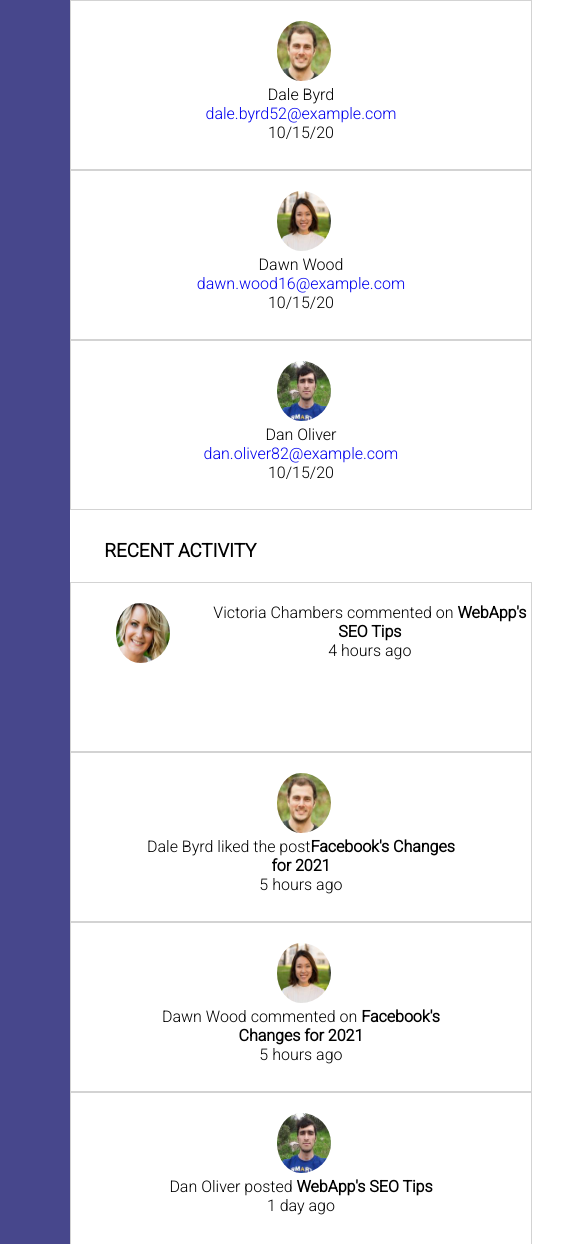
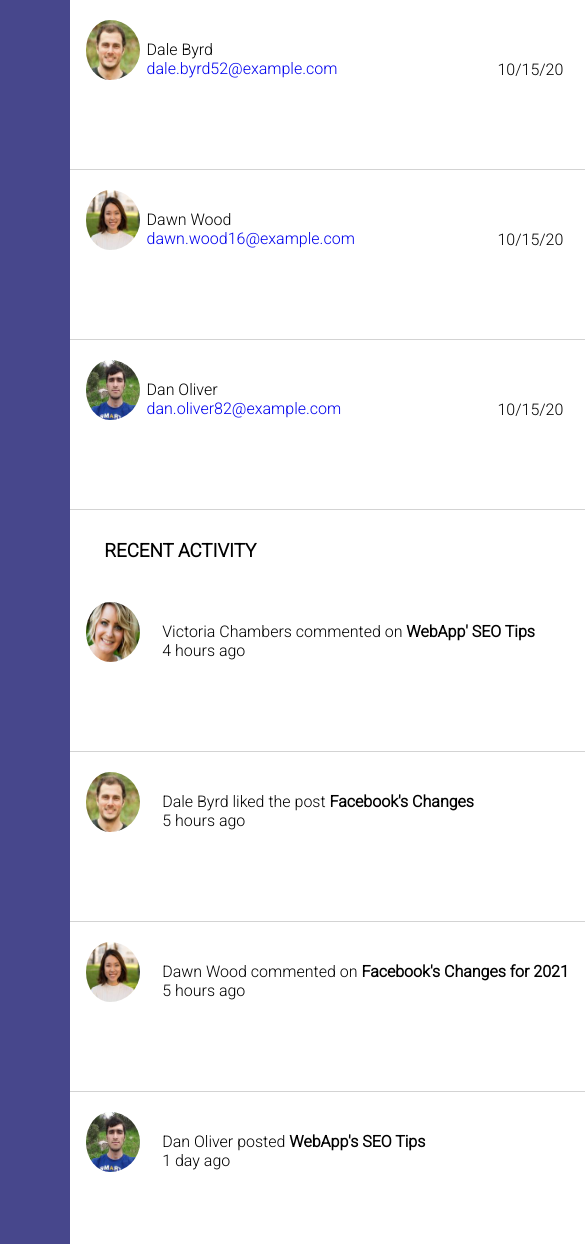
Before and after one commit to LisaPiano/webAppDashboard7, a plain HTML site: page index.html in a window 390 px wide. Shown: the part 1116-2360 px from the top of the page, 585 px wide, since content can reach past the window. Drawn offline with nearby package versions, Linux system fonts and the light colour scheme.

```diff
--- a/css/style.css
+++ b/css/style.css
@@ -499,7 +499,7 @@
 }
 .search-placeholder {
   margin-left: 7px;
-  width: 124px;
+  width: 100%;
 }
 
 .first-traffic-chart {
@@ -584,53 +584,71 @@
   height: 42px;
 }
 
+.memPhoto {
+  padding-left: 10px;
+}
 
-.newMembersAndRecentActivity {
-  display: grid;
-  grid-template-columns: 50% 50%;
-  grid-template-rows: 120px;
-  grid-template-areas:
-  "victoriaOne victoriaTwo"
-  "daleOne daleTwo"
-  "dawnOne dawnTwo"
-  "danOne danTwo";
+.date {
+  padding-top: 40px;
+}
+
+.memberTextOne,
+.memberText {
+  padding-left: 40px;
   text-align: left;
+  padding-top: 20px;
+}
+
+.memberText {
+  width: 450px;
 }
 
 .victoriaOne {
   grid-area: victoriaOne;
   display: grid;
-  grid-template-columns: 30% 70%;
+  grid-template-columns: 7% 70% 23%;
   }
 
 .victoriaTwo {
   grid-area: victoriaTwo;
   display: grid;
-  grid-template-columns: 30% 70%;
+  grid-template-columns: 10% 90%;
 }
 
 .daleOne {
   grid-area: daleOne;
+  display: grid;
+  grid-template-columns: 7% 70% 23%;
 }
 
 .daleTwo {
   grid-area: daleTwo;
+  display: grid;
+  grid-template-columns: 10% 90%;
 }
 
 .dawnOne {
   grid-area: dawnOne;
+  display: grid;
+  grid-template-columns: 7% 70% 23%;
 }
 
 .dawnTwo {
   grid-area: dawnTwo;
+  display: grid;
+  grid-template-columns: 10% 90%;
 }
 
 .danOne {
   grid-area: danOne;
+  display: grid;
+  grid-template-columns: 7% 70% 23%;
 }
 
 .danTwo {
   grid-area: danTwo;
+  display: grid;
+  grid-template-columns: 10% 90%;
 }
 
 .memberPhoto {
@@ -644,7 +662,7 @@
   gap: 37px;
 }
 .mem {
-  border: 1px solid lightgray;
+  border-bottom: 1px solid lightgray;
 }
 
 
--- a/index.html
+++ b/index.html
@@ -181,6 +181,7 @@
     <!-- MEMBERS AND ACTIVITY -->
     <section class="membersAndActivity">
         <h3>NEW MEMBERS</h3>
+        <div class="wrapperMembersAndActivity">
         <div class="newMembersAndRecentActivityOne">
 
                     <div class="mem victoriaOne">
@@ -190,6 +191,8 @@
                         <div class="memberTextOne">
                             <p>Victoria Chambers</p>
                             <a href="mailto:victoria.chambers80@example.com">victoria.chambers80@example.com</a>
+                        </div>
+                        <div class="date">
                             <p>10/15/20</p>
                         </div>
                     </div>
@@ -202,6 +205,8 @@
                         <div class="memberTextOne">
                             <p>Dale Byrd</p>
                             <a href="mailto:dale.byrd52@example.com">dale.byrd52@example.com</a>
+                            </div>
+                        <div class="date">
                             <p>10/15/20</p>
                         </div>
                     </div>
@@ -214,6 +219,8 @@
                         <div class="memberTextOne">
                             <p>Dawn Wood</p>
                             <a href="mailto:dawn.wood16@example.com">dawn.wood16@example.com</a>
+                        </div>
+                        <div class="date">
                             <p>10/15/20</p>
                         </div>
                     </div>
@@ -226,10 +233,11 @@
                         <div class="memberTextOne">
                             <p>Dan Oliver</p>
                             <a href="mailto:dan.oliver82@example.com">dan.oliver82@example.com</a>
+                        </div>
+                        <div class="date">
                             <p>10/15/20</p>
                         </div>
                     </div>
-
         </div>
 
 <h3>RECENT ACTIVITY</h3>
@@ -239,8 +247,7 @@
                             <img class="memberPhoto" src = "images/member-1.jpg">
                         </div>
                         <div class="memberText">
-                            <p>Victoria Chambers commented on <strong>WebApp's</p>
-                            <p>SEO Tips</strong></p>
+                            <p>Victoria Chambers commented on <strong>WebApp' SEO Tips</strong></p>
                             <p>4 hours ago</p>
                         </div>
                     </div>
@@ -251,8 +258,7 @@
                             <img class="memberPhoto" src = "images/member-2.jpg">
                         </div>
                         <div class="memberText">
-                            <p>Dale Byrd liked the post<strong>Facebook's Changes</p>
-                            <p>for 2021</strong></p>
+                            <p>Dale Byrd liked the post <strong>Facebook's Changes</strong></p>
                             <p>5 hours ago</p>
                         </div>
                     </div>
@@ -263,8 +269,7 @@
                             <img class="memberPhoto" src = "images/member-3.jpg">
                         </div>
                         <div class="memberText">
-                            <p>Dawn Wood commented on <strong>Facebook's</p>
-                            <p>Changes for 2021</strong></p>
+                            <p>Dawn Wood commented on <strong>Facebook's Changes for 2021</strong></p>
                             <p>5 hours ago</p>
                         </div>
                     </div>
@@ -276,11 +281,11 @@
                         </div>
                         <div class="memberText">
                             <p>Dan Oliver posted <strong>WebApp's SEO Tips</strong></p>
-                            <p>1 day ago</p>
+                            </p>1 day ago</p>
                         </div>
                     </div>
                     </div>
-
+                </div>
 
                 <!-- </div>Ended the RECENT ACTIVITY section -->
     </section>
```
